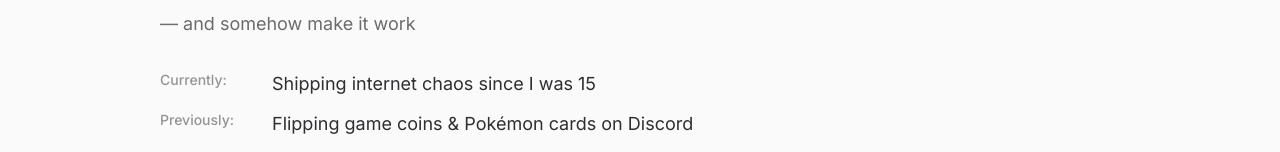
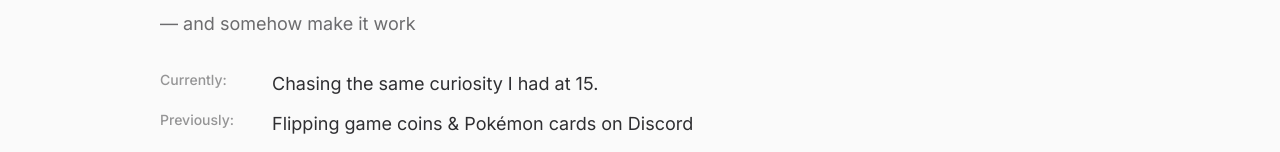
Before and after one commit to MynkSinghal/Portfolio-v2, a Next.js app: page / in a window 1280 px wide. Shown: the part 322-474 px from the top of the page. Built offline with nearby package versions, Linux system fonts and the light colour scheme.

Commit message:
Update hero-section.tsx

```diff
--- a/src/components/hero-section.tsx
+++ b/src/components/hero-section.tsx
@@ -33,7 +33,7 @@ export default function HeroSection() {
         <div className="space-y-3 mb-8">
           <div className="flex items-start gap-3">
             <span className="text-sm font-medium text-foreground/50 min-w-[100px]">Currently:</span>
-            <span className="text-base md:text-lg">Shipping internet chaos since I was 15</span>
+            <span className="text-base md:text-lg">Chasing the same curiosity I had at 15.</span>
           </div>
           <div className="flex items-start gap-3">
             <span className="text-sm font-medium text-foreground/50 min-w-[100px]">Previously:</span>
```
